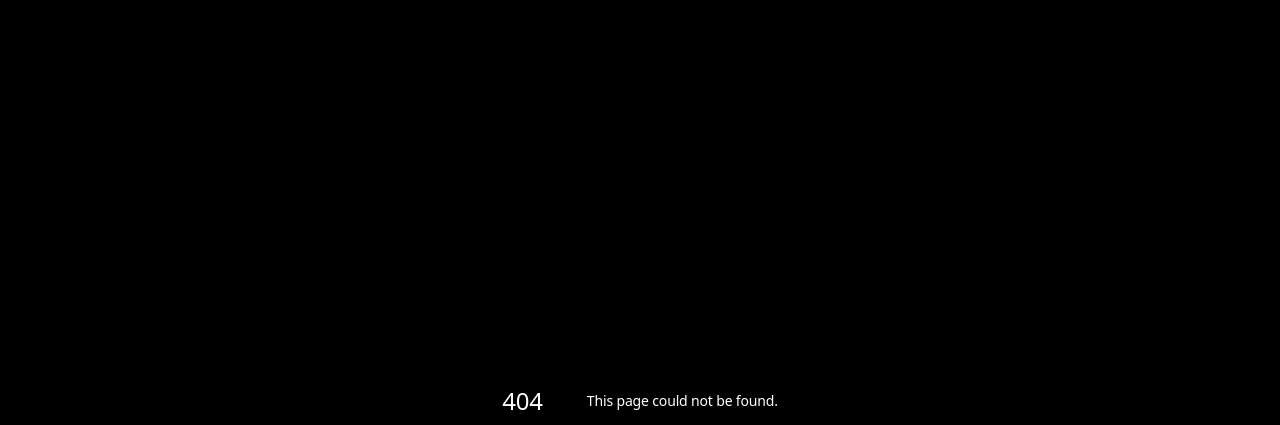
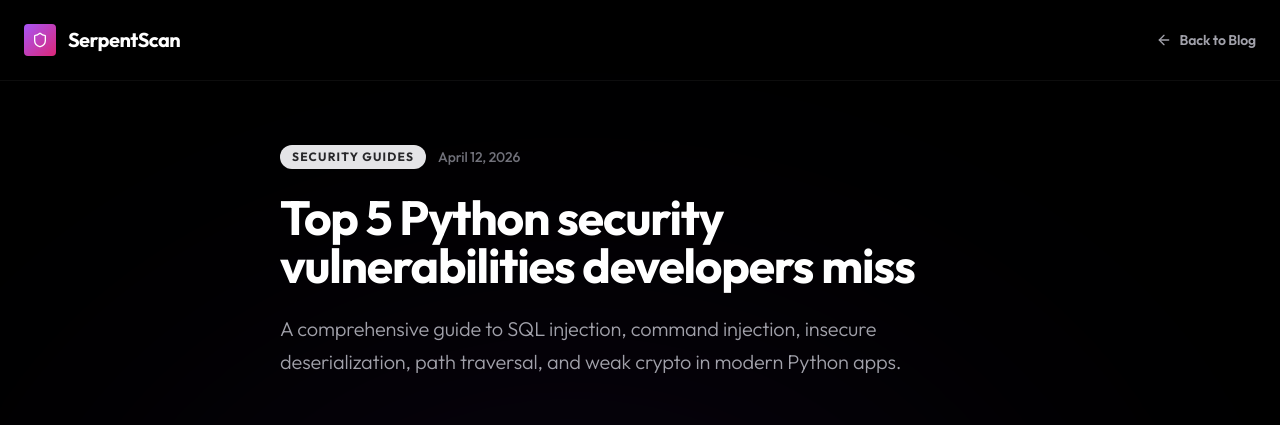
Before and after one commit to anindyakg/SerpentScan, a Next.js app: page /blog/top-5-python-security-vulnerabilities in a window 1280 px wide. Before the commit this address had no page. Shown: the top 425 px of the page. Built offline with nearby package versions, Linux system fonts and the light colour scheme; grey boxes are pictures that could not be loaded.

Commit message:
fix: rename 'Top 10' blog post to 'Top 5'

```diff
--- a/src/app/blog/page.tsx
+++ b/src/app/blog/page.tsx
@@ -5,12 +5,12 @@ import { MobileMenu } from "@/components/MobileMenu";
 
 const POSTS = [
     {
-        title: "Top 10 Python security vulnerabilities developers miss",
+        title: "Top 5 Python security vulnerabilities developers miss",
         category: "Security Guides",
         date: "April 12, 2026",
         desc: "A comprehensive guide to SQL injection, command injection, insecure deserialization, path traversal, and weak crypto in modern Python apps.",
         img: "https://images.unsplash.com/photo-1526374965328-7f61d4dc18c5?auto=format&fit=crop&q=80&w=800",
-        slug: "top-10-python-security-vulnerabilities",
+        slug: "top-5-python-security-vulnerabilities",
         featured: true
     },
     {
--- a/src/app/blog/scanning-flask-vulnerabilities-serpentscan/page.tsx
+++ b/src/app/blog/scanning-flask-vulnerabilities-serpentscan/page.tsx
@@ -1,5 +1,6 @@
 import Link from "next/link";
 import { Shield, ArrowLeft } from "lucide-react";
+import { MobileMenu } from "@/components/MobileMenu";
 
 export default function BlogPost() {
   return (
@@ -96,7 +97,6 @@ export default function BlogPost() {
                 <pre className="text-green-400 font-mono text-sm leading-7">
 <code className="text-zinc-300">from werkzeug.utils import secure_filename</code><br/>
 <code className="text-zinc-300">import os</code><br/>
-import { MobileMenu } from "@/components/MobileMenu";
 <br/>
 <code className="text-zinc-300">@app.route('/image')</code><br/>
 <code className="text-zinc-300">def get_image():</code><br/>
--- a/src/app/blog/top-10-python-security-vulnerabilities/page.tsx
+++ b/src/app/blog/top-5-python-security-vulnerabilities/page.tsx
@@ -1,5 +1,6 @@
 import Link from "next/link";
 import { Shield, ArrowLeft } from "lucide-react";
+import { MobileMenu } from "@/components/MobileMenu";
 
 export default function BlogPost() {
   return (
@@ -32,7 +33,7 @@ export default function BlogPost() {
                 <span className="text-sm font-medium text-zinc-500">April 12, 2026</span>
             </div>
             <h1 className="text-4xl md:text-5xl font-bold tracking-tight text-white mb-6 leading-tight">
-                Top 10 Python security vulnerabilities developers miss
+                Top 5 Python security vulnerabilities developers miss
             </h1>
             <p className="text-xl text-zinc-400 leading-relaxed font-light">
                 A comprehensive guide to SQL injection, command injection, insecure deserialization, path traversal, and weak crypto in modern Python apps.
@@ -88,7 +89,6 @@ export default function BlogPost() {
                 <pre className="text-red-400 font-mono text-sm leading-7">
 <code className="text-zinc-500"># ❌ VULNERABLE</code><br/>
 <code>import subprocess</code><br/>
-import { MobileMenu } from "@/components/MobileMenu";
 <code>user_input = request.form['domain']</code><br/>
 <code>subprocess.run(f"ping -c 4 &#123;user_input&#125;", shell=True)</code>
                 </pre>
@@ -115,7 +115,7 @@ import { MobileMenu } from "@/components/MobileMenu";
 
             <div className="mt-12 p-8 rounded-2xl bg-[#0b0c10] border border-purple-500/20 text-center">
                 <h3 className="text-xl font-bold text-white mb-3">Don't guess if your code is vulnerable.</h3>
-                <p className="text-zinc-400 mb-6">SerpentScan's static analysis engine catches all 10 of these vulnerabilities out of the box with zero configuration.</p>
+                <p className="text-zinc-400 mb-6">SerpentScan's static analysis engine catches 10 and many more out of the box with zero configuration.</p>
                 <Link href="/" className="inline-block bg-white text-black font-bold px-6 py-3 rounded-lg hover:bg-zinc-200 transition-colors">
                     Scan Your Repository Free
                 </Link>
```
